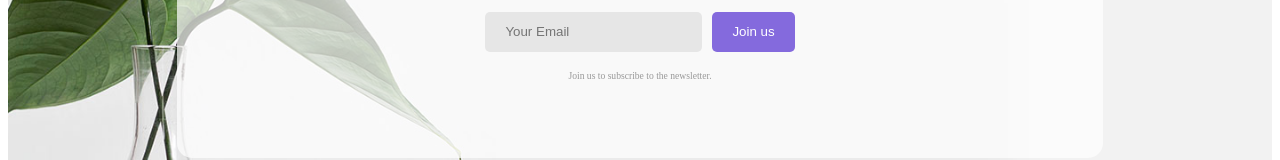
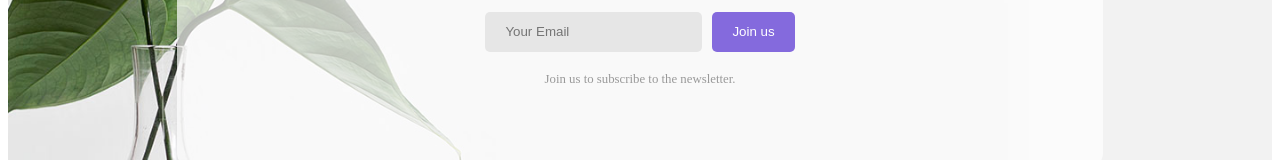
Before and after one commit to fatemqsm/ComingSoonPage, a Next.js app: page / in a window 1280 px wide. Shown: the part 424-584 px from the top of the page. Built offline with nearby package versions, Linux system fonts and the light colour scheme.

Commit message:
Background.jsx fixed fontsize

```diff
--- a/components/Background/Background.jsx
+++ b/components/Background/Background.jsx
@@ -92,7 +92,7 @@ export default function Background() {
               }
               ${mq[0]} {
                 flex-direction: column;
-                margin: 20px 0;
+                margin: 40px 0 5px 0;
               }
             `}
           >
@@ -137,7 +137,7 @@ export default function Background() {
           </form>
           <h2
             className={css`
-              font-size: 0.6rem;
+              font-size: 0.8rem;
               text-align: center;
               color: #999999;
               font-weight: 100;
```
